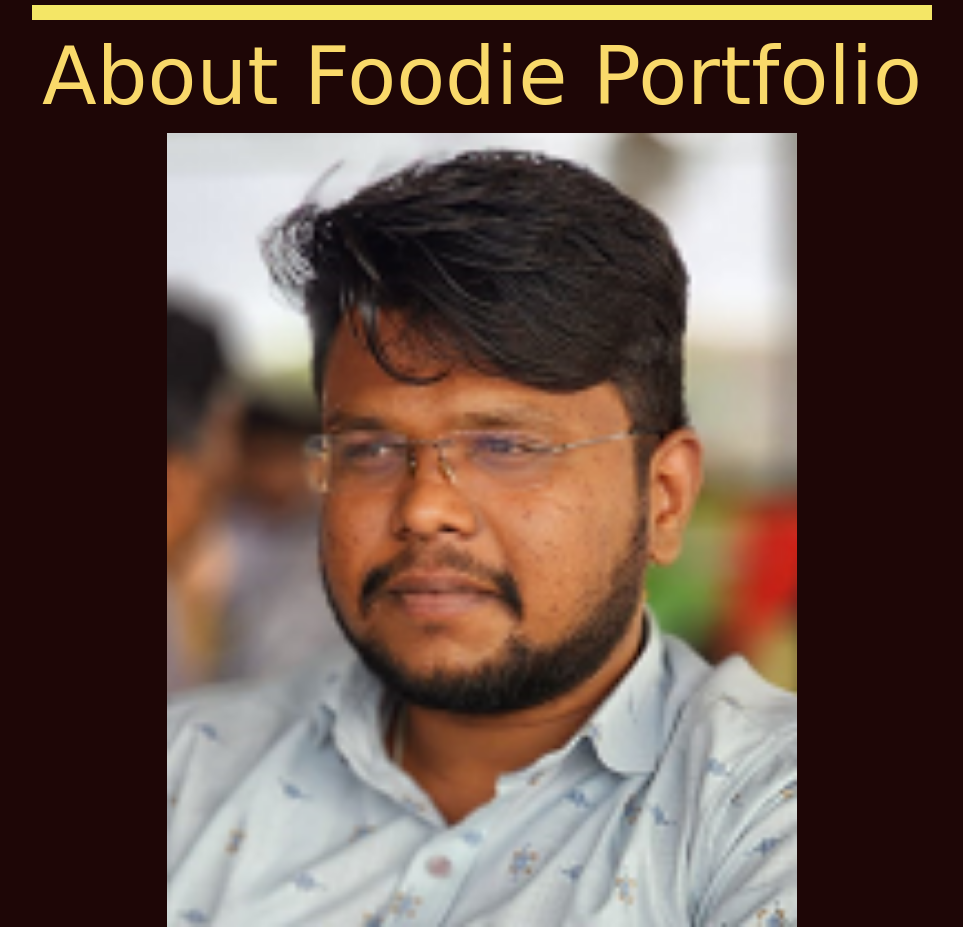
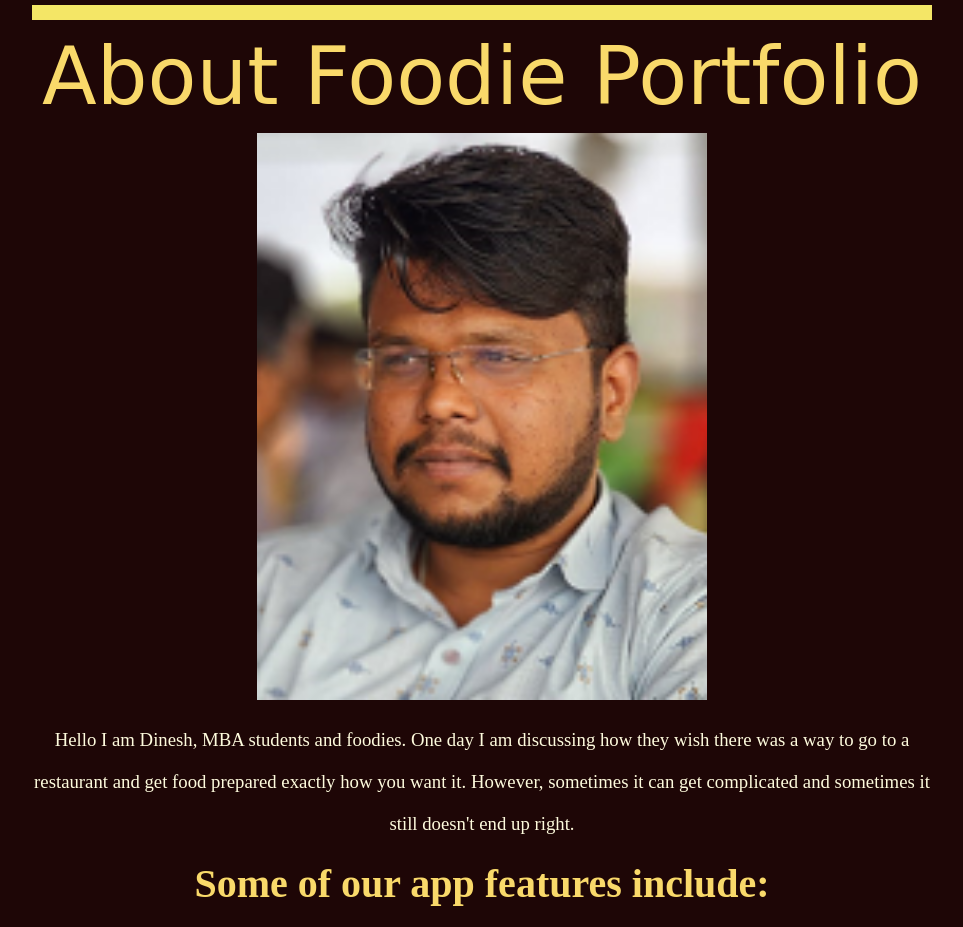
Before and after one commit to Yuvu695/DInesh, a plain HTML site: page index.html in a window 1280 px wide. Shown: the part 865-1792 px from the top of the page, without its empty margins (158-1121 px from the left). Drawn offline with Linux system fonts and the light colour scheme; a web font is replaced by a local one.

Commit message:
Update index.css features- img

```diff
--- a/CSS/index.css
+++ b/CSS/index.css
@@ -293,7 +293,8 @@ body {
 .about-section-content .features-img {
   margin: auto;
   display: block;
-  width: 70%;
+  height: 50%;
+  width: 50%;
 }
 .features-section {
   justify-content: space-between;
```
